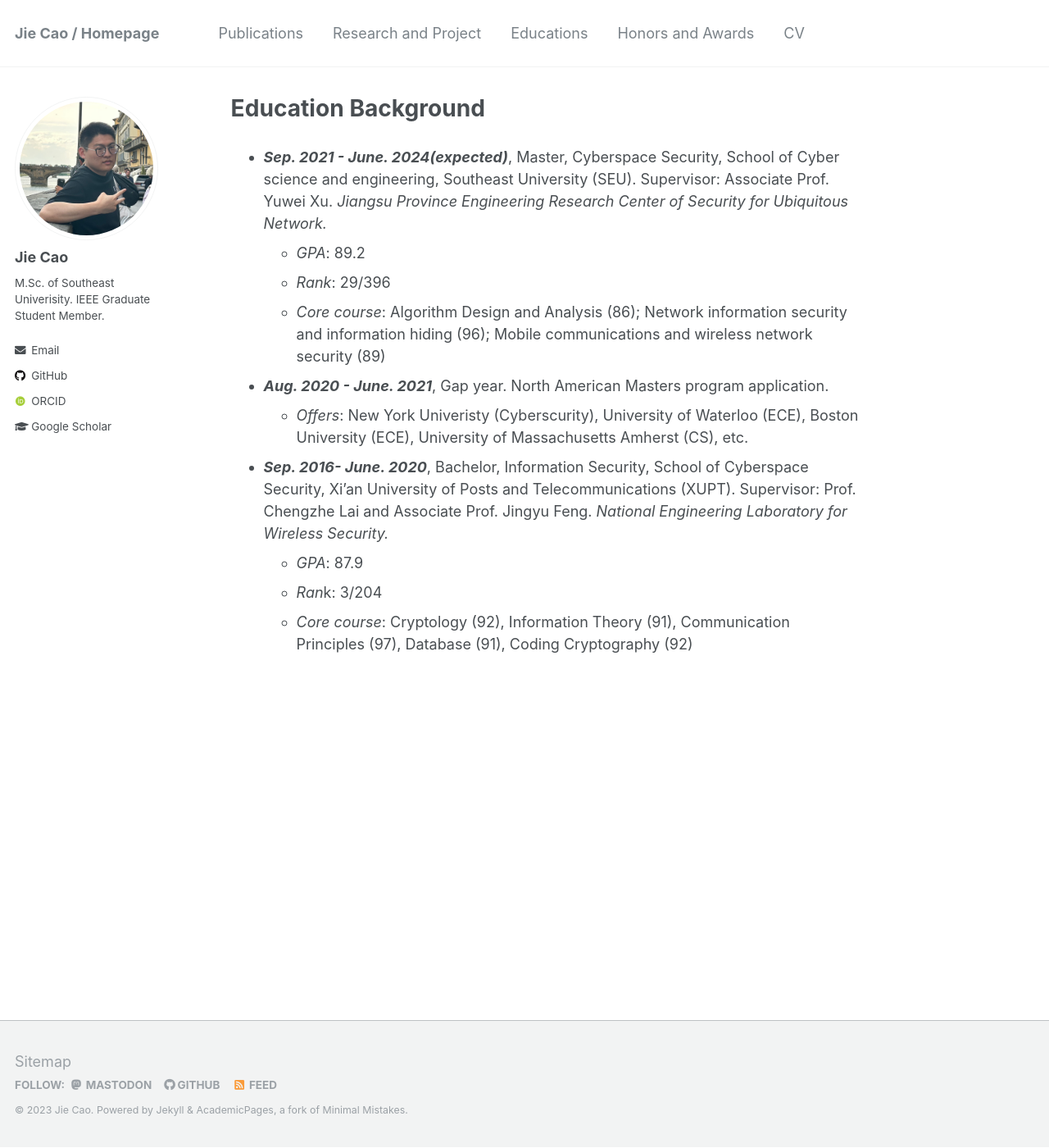
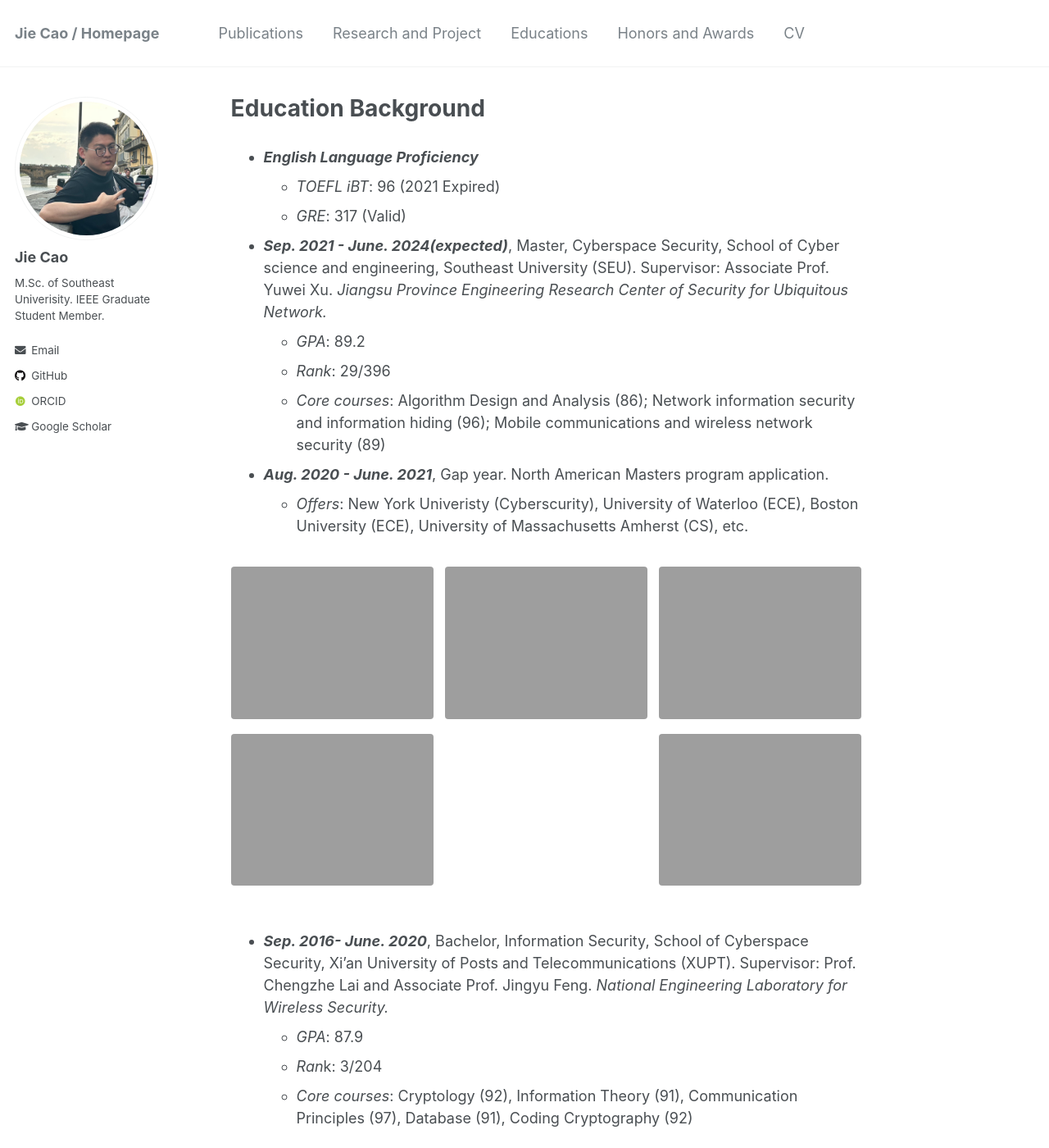
Before and after one commit to JieJayCao/JieJayCao.github.io, a Jekyll site: the page built from _pages/educations.md, in a window 1280 px wide and 1400 px high. Shown: the whole window at 82% size. Built offline with Jekyll 4.4.1, drawn with Linux system fonts in a browser that asks for light colours; some web fonts are replaced.

Commit message:
Update educations.md

```diff
--- a/_pages/educations.md
+++ b/_pages/educations.md
@@ -1,18 +1,44 @@
 ---
 permalink: /educations/
 title: "Education Background"
+gallery:
+  - url: offers/nyu.png
+    image_path: offers/nyu.png
+    alt: "new york university"
+    title: "New York University"
+  - url: offers/waterloo.png
+    image_path: offers/waterloo.png
+    alt: "waterloo"
+    title: "Waterloo"
+  - url: offers/bu.png
+    image_path: offers/bu.png
+    alt: "boston univerisity"
+    title: "Boston Univerisity"
+  - url: offers/umass.png
+    image_path: offers/umass.png
+    alt: "university of massachusetts amherst"
+    title: "University of Massachusetts Amherst"
+  - url: offers/umd.png
+    image_path: offers/umd.png
+    alt: " university of maryland"
+    title: " University of Maryland"
 ---
+
+- ***English Language Proficiency***
+  - *TOEFL iBT*: 96 (2021 Expired)
+  - *GRE*: 317 (Valid)
 
 - ***Sep. 2021 - June. 2024(expected)***, Master, Cyberspace Security, School of Cyber science and engineering, Southeast University (SEU). Supervisor: Associate Prof. Yuwei Xu. *Jiangsu Province Engineering Research Center of Security for Ubiquitous Network.*
   - *GPA*: 89.2
   - *Rank*: 29/396
-  - *Core course*: Algorithm Design and Analysis (86); Network information security and information hiding (96); Mobile communications and wireless network security (89)
+  - *Core courses*: Algorithm Design and Analysis (86); Network information security and information hiding (96); Mobile communications and wireless network security (89)
 
 - ***Aug. 2020 - June. 2021***, Gap year. North American Masters program application.
   - *Offers*: New York Univeristy (Cyberscurity),  University of Waterloo (ECE), Boston University (ECE), University of Massachusetts Amherst (CS), etc.
 
+{% include gallery %}
 
 - ***Sep. 2016- June. 2020***, Bachelor, Information Security, School of Cyberspace Security, Xi'an University of Posts and Telecommunications (XUPT). Supervisor: Prof. Chengzhe Lai and Associate Prof. Jingyu Feng. *National Engineering Laboratory for Wireless Security.*
   - *GPA*: 87.9
   - *Ran*k: 3/204
-  - *Core course*: Cryptology (92), Information Theory (91), Communication Principles (97), Database (91), Coding Cryptography (92)
+  - *Core courses*: Cryptology (92), Information Theory (91), Communication Principles (97), Database (91), Coding Cryptography (92)
```
